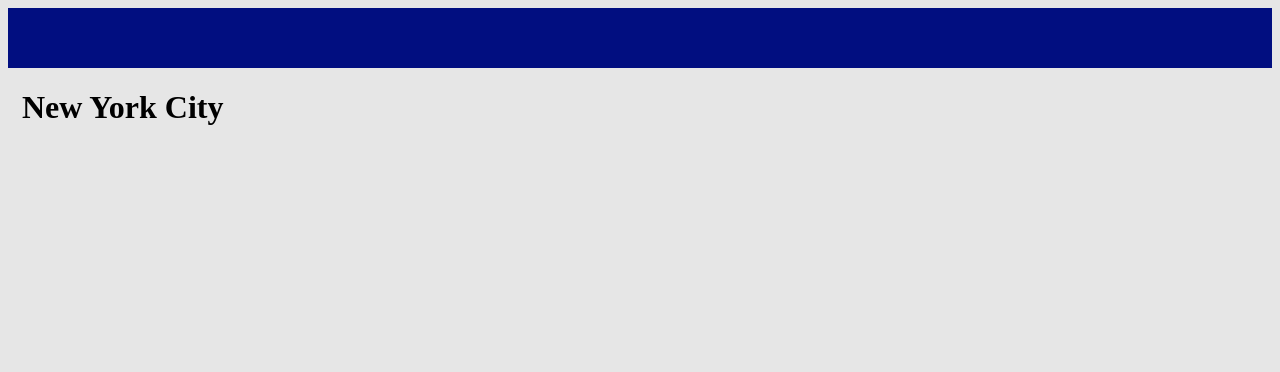
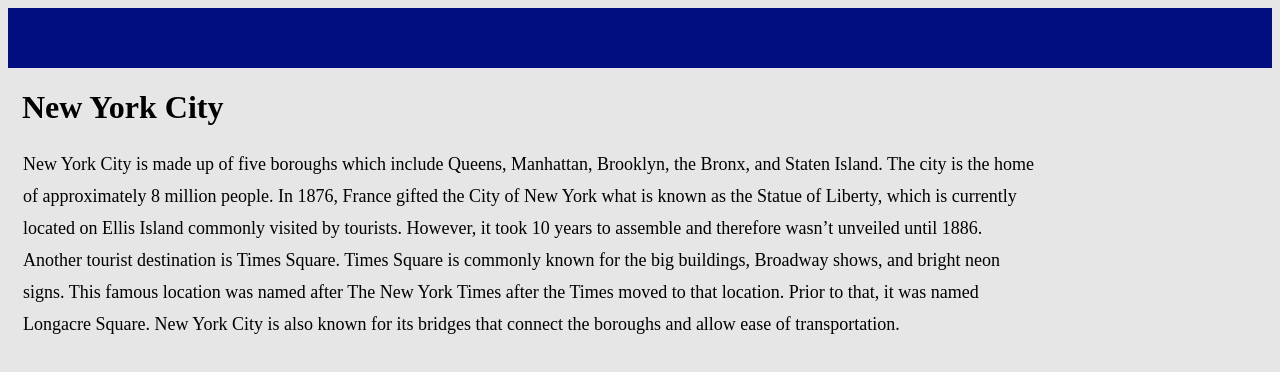
Before and after one commit to Jitgitbit/NewYorkCityBlog, a plain HTML site: page index.html in a window 1280 px wide. Drawn offline with Linux system fonts and the light colour scheme.

Commit message:
blog added

```diff
--- a/index.html
+++ b/index.html
@@ -14,6 +14,13 @@
      <header>
        <h1>New York City</h1>
      </header>
+     <main>
+       <section id="blog">
+         <article>
+           <p>New York City is made up of five boroughs which include Queens, Manhattan, Brooklyn, the Bronx, and Staten Island. The city is the home of approximately 8 million people. In 1876, France gifted the City of New York what is known as the Statue of Liberty, which is currently located on Ellis Island commonly visited by tourists. However, it took 10 years to assemble and therefore wasn’t unveiled until 1886. Another tourist destination is Times Square. Times Square is commonly known for the big buildings, Broadway shows, and bright neon signs. This famous location was named after The New York Times after the Times moved to that location. Prior to that, it was named Longacre Square. New York City is also known for its bridges that connect the boroughs and allow ease of transportation.</p>
+         </article>
+       </section>
+     </main>
 
 
    </body>
```
